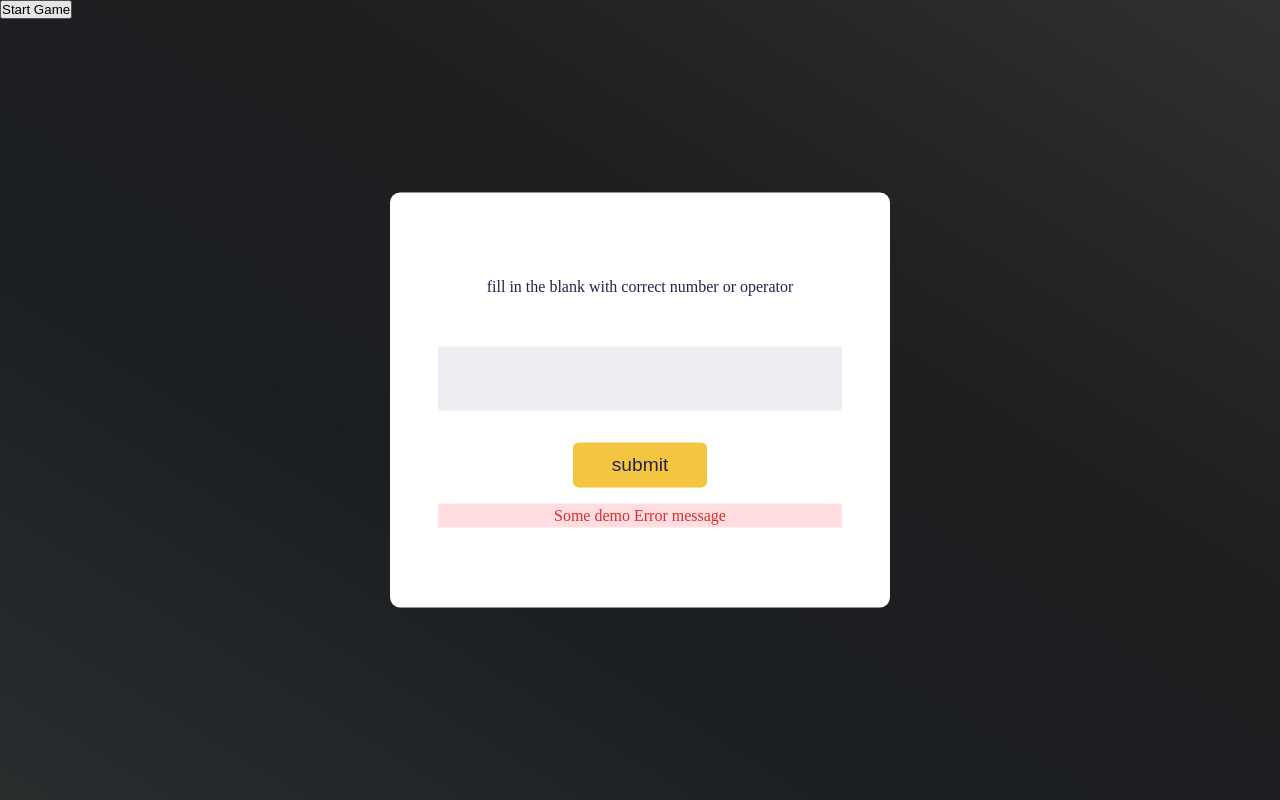
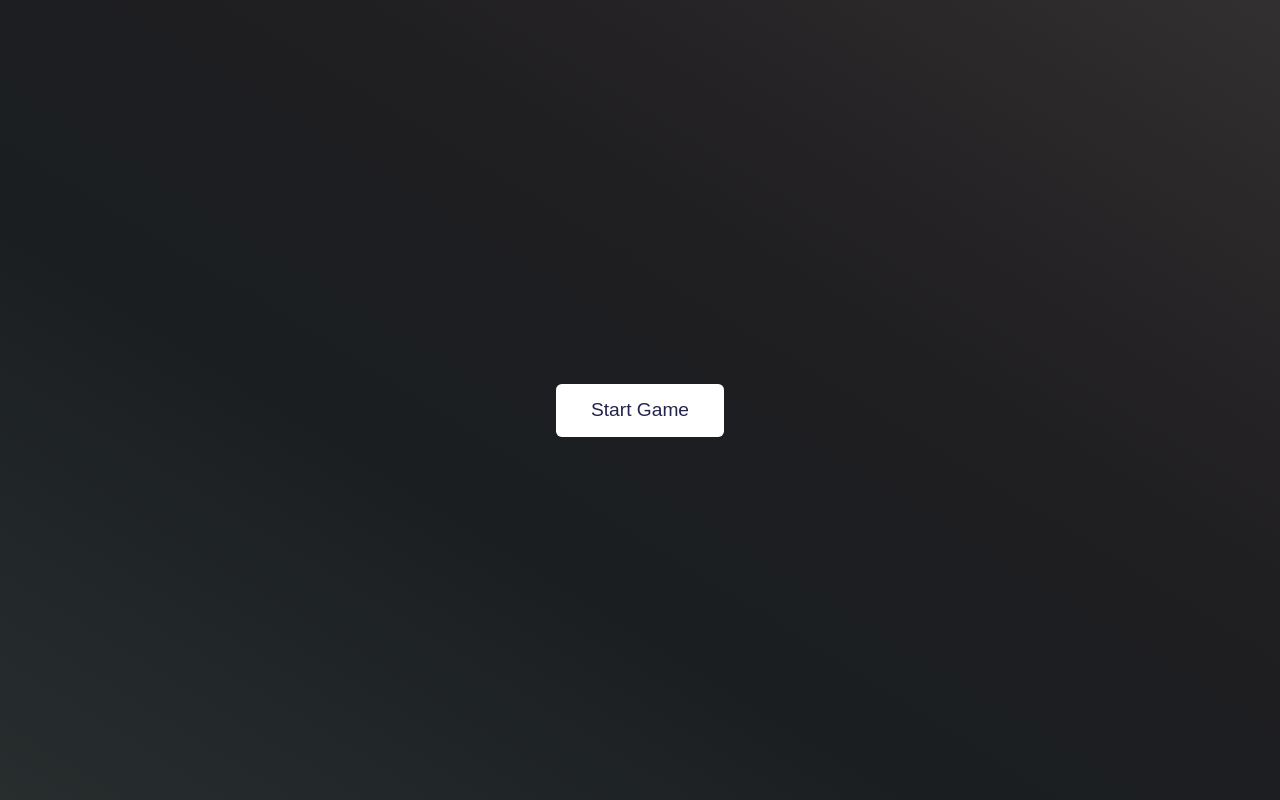
Before and after one commit to m-mdy-m/Math-Games, a plain HTML site: page index.html in a window 1280 px wide. Drawn offline with Linux system fonts and the light colour scheme.

Commit message:
finish project

```diff
--- a/css/style.css
+++ b/css/style.css
@@ -109,6 +109,50 @@ body {
   color: #d62f2f;
   padding: 0.2em 0;
 }
+.controls-container{
+  position: absolute;
+  display: flex;
+  align-items: center;
+  justify-content: center;
+  flex-direction: column;
+  background: linear-gradient(
+    to left bottom,
+    #322f30,
+    #2d2b2c,
+    #292628,
+    #242225,
+    #1f1e21,
+    #1e1e21,
+    #1c1e21,
+    #1b1e21,
+    #1e2224,
+    #212628,
+    #242a2b,
+    #282e2e
+  );
+  height: 100%;
+  width: 100%;
+  top: 0;
+}
+#start-btn{
+  font-size: 1.2em;
+  font-weight: 500;
+  background-color: #fff;
+  color: #23234c;
+  border: none;
+  outline: none;
+  cursor: pointer;
+  padding: .8em 1.8em;
+  border-radius: .3em;
+}
+#result{
+  margin-bottom: 1em;
+  font-size: 1.3em;
+  color: #23234c;
+}
+#result span{
+  font-weight: 600;
+}
 .hide {
   display: none;
 }
--- a/src/scripts.js
+++ b/src/scripts.js
@@ -65,12 +65,14 @@ startBtn.addEventListener('click',()=>{
     answerValue=""
     messageError.innerHTML = ""
     messageError.classList.add('hide')
+    controls.classList.add('hide')
+    startBtn.classList.add('hide')
     questionGenerator()
 })
 //  stop
 const stop = (resultText)=>{
     result.innerHTML = resultText
-    startBtn.innerText = "Restart"
+    startBtn.innerHTML = "Restart"
     controls.classList.remove('hide')
-    startBtn.classList.add('hide')
+    startBtn.classList.remove('hide')
 }
```
